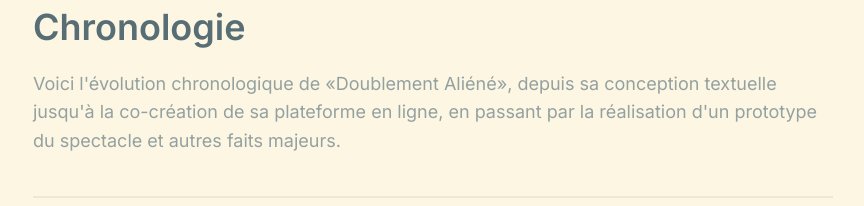
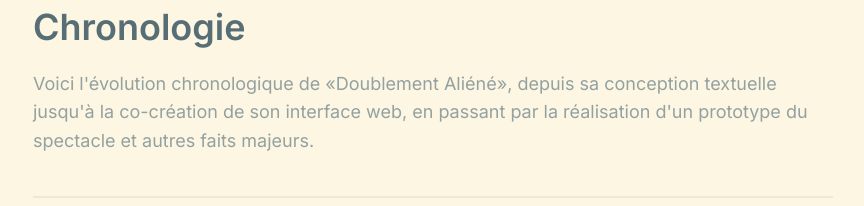
Before and after one commit to daqhris/DoublementAliene, a Next.js app: page /timeline in a window 1280 px wide. Shown: the part 240-446 px from the top of the page, without its empty margins (207-1071 px from the left). Built offline with nearby package versions, Linux system fonts and the light colour scheme; no server answers.

Commit message:
edit lines of texts

```diff
--- a/app/timeline/page.tsx
+++ b/app/timeline/page.tsx
@@ -135,7 +135,7 @@ export default function TimelinePage() {
       date: "4 Avril 2025",
       title: "Dépôt de Code Source: Doublement Aliene",
       description: "Lancement des travaux visant à construire un dépôt de code avec du logiciel libre dans un espace numérique public.",
-      details: "Création de l'infrastructure technique structurant les fondations de l'interface web du projet et sa plateforme collaborative.",
+      details: "Création de l'infrastructure technique structurant les fondations de l'interface web du projet et sa plateforme collaborative en ligne.",
       link: {
         url: "https://github.com/daqhris/DoublementAliene",
         text: "Voir le code du dépôt open-source sur GitHub",
@@ -172,7 +172,7 @@ export default function TimelinePage() {
     },
     {
       date: "25 Juin 2025 à Maintenant",
-      title: "Plateforme Web du Spectacle",
+      title: "Interface Web du Spectacle",
       description: "Programmation en collaboration avec Devin AI d'une interface web spéciale.",
       details: "Construction d'une plateforme open-source, au caractère informatif, qui facilitera la co-gestion des films tokenisés ainsi que le partage équitable des droits et revenus artistiques",
       link: {
@@ -191,7 +191,7 @@ export default function TimelinePage() {
             Chronologie
           </h1>
           <p className="theater-subtitle">
-            Voici l&apos;évolution chronologique de «Doublement Aliéné», depuis sa conception textuelle jusqu&apos;à la co-création de sa plateforme en ligne, en passant par la réalisation d&apos;un prototype du spectacle et autres faits majeurs.
+            Voici l&apos;évolution chronologique de «Doublement Aliéné», depuis sa conception textuelle jusqu&apos;à la co-création de son interface web, en passant par la réalisation d&apos;un prototype du spectacle et autres faits majeurs.
           </p>
         </div>
 
```
